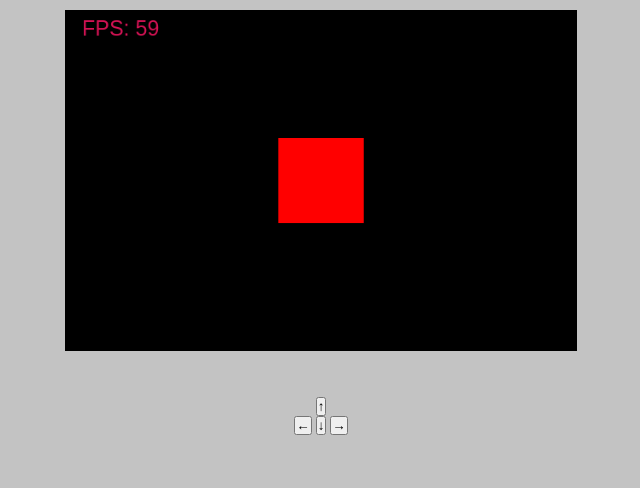
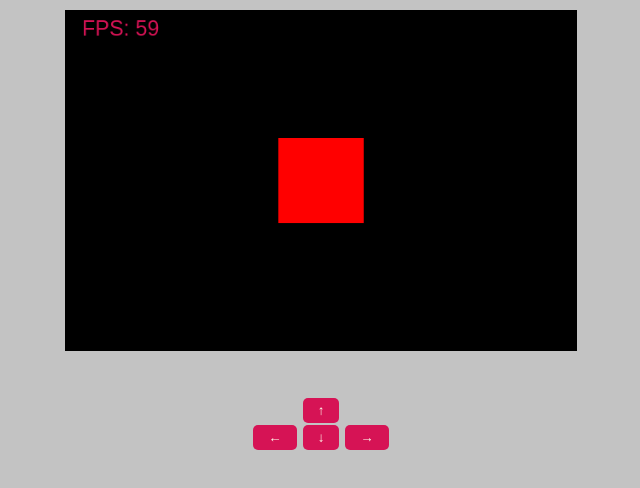
Before and after one commit to syjem/snake-game, a plain HTML site: page game2.html in a window 1280 px wide. Shown: the whole page, without its empty margins (319-959 px from the left). Drawn offline with Linux system fonts and the light colour scheme.

Commit message:
set styling

```diff
--- a/css/style.css
+++ b/css/style.css
@@ -34,3 +34,13 @@ canvas {
     background-color: #D61355;
     color: #FFFBEB;
 }
+
+#up, #left, #down, #right {
+    padding: 5px 15px;
+    margin: 1px;
+    border: none;
+    border-radius: 5px;
+    background-color: #D61355;
+    color: #FFFBEB;
+
+}
```
